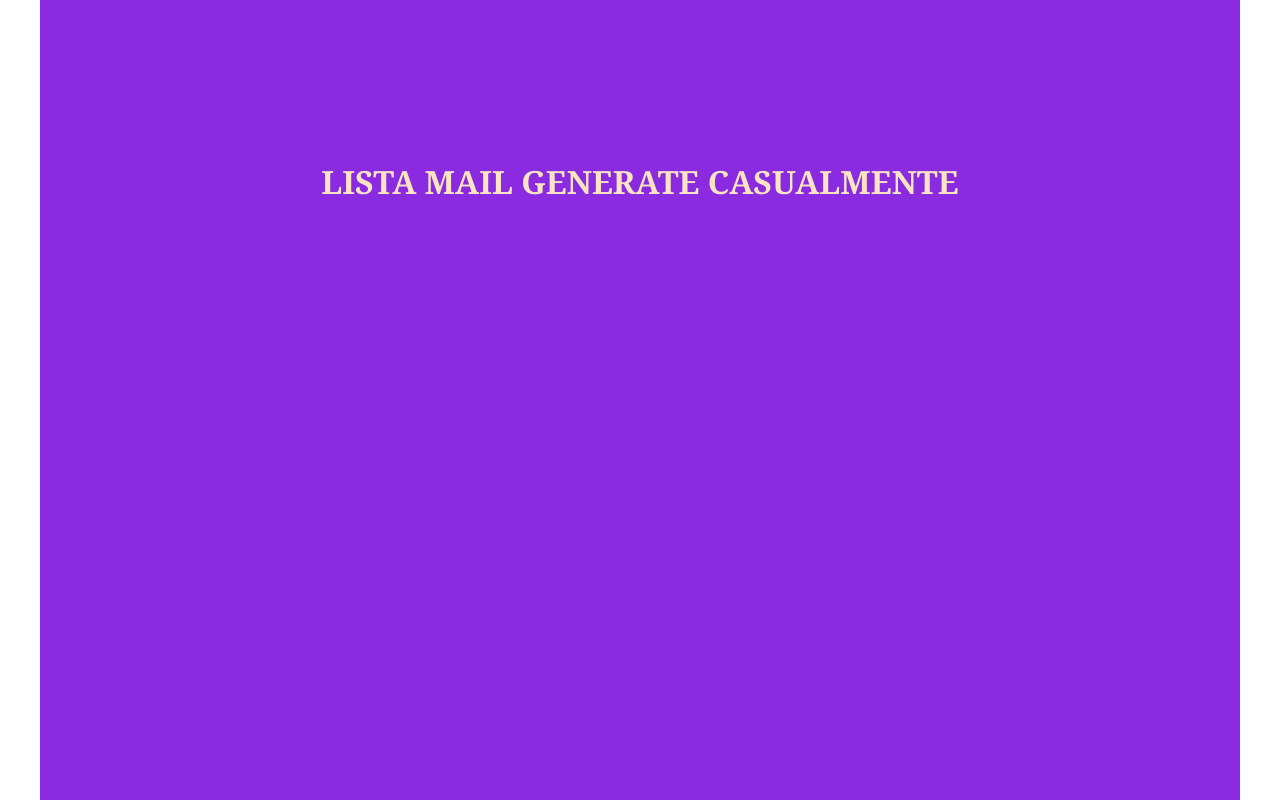
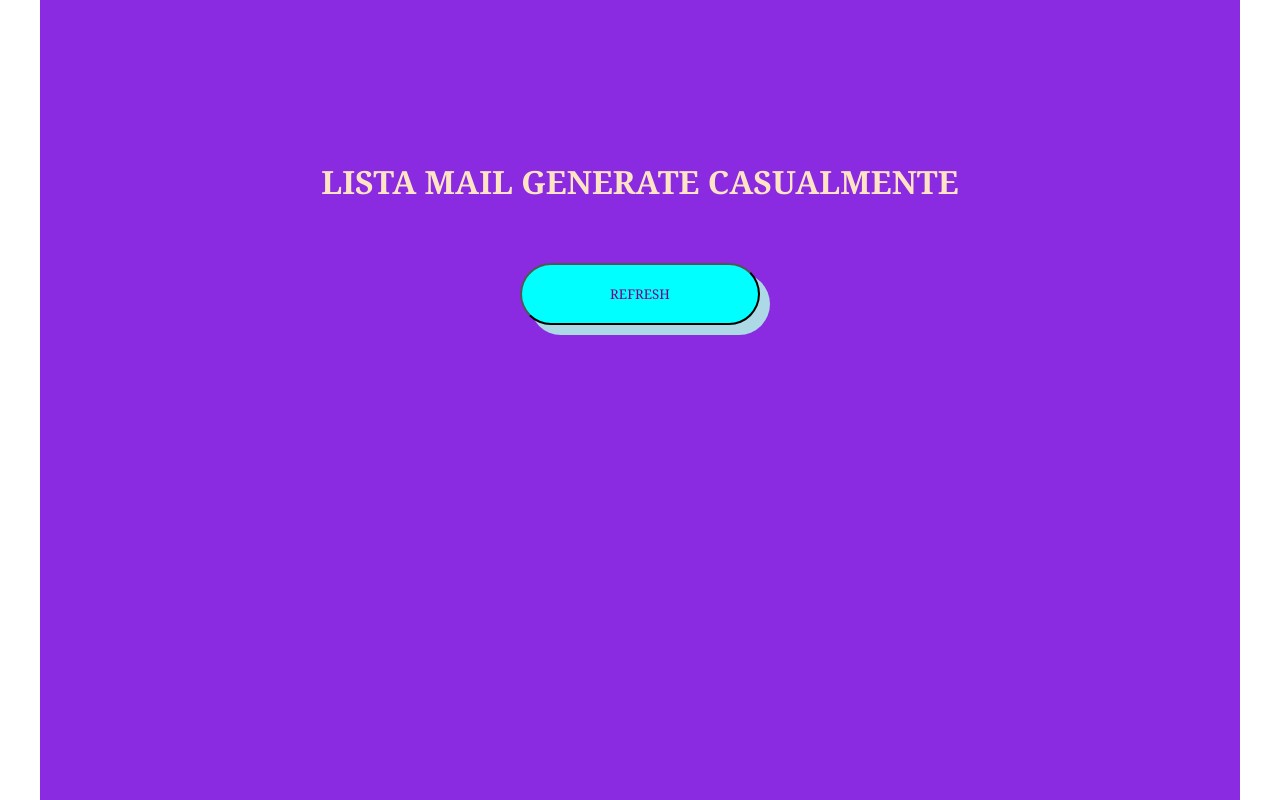
Before and after one commit to MegaEmme/js-email-list, a plain HTML site: page index.html in a window 1280 px wide. Drawn offline with nearby package versions, Linux system fonts and the light colour scheme; no server answers.

Commit message:
add: button

```diff
--- a/index.html
+++ b/index.html
@@ -13,6 +13,7 @@
 
         <ul class="list" id="mail-list"></ul>
 
+        <button type="submit">REFRESH</button>
     </div>
 
 <!-- aggiunto script.js -->
--- a/style.css
+++ b/style.css
@@ -12,6 +12,8 @@
     width: 100%;
     margin: 0 auto;
     max-width: 1200px;
+    display: flex;
+    flex-direction: column;
 }
 
 h1{
@@ -46,3 +48,18 @@ li{
 li:hover{
     background-color: bisque;
 }
+
+button{
+    padding: 20px;
+    width: 20%;
+    align-self: center;
+    margin-top: 20px;
+    background-color: aqua;
+    border-radius: 40px;
+    box-shadow: 10px 10px lightblue;
+    color: purple;
+}
+
+button:hover{
+    background-color: bisque;
+}
```
